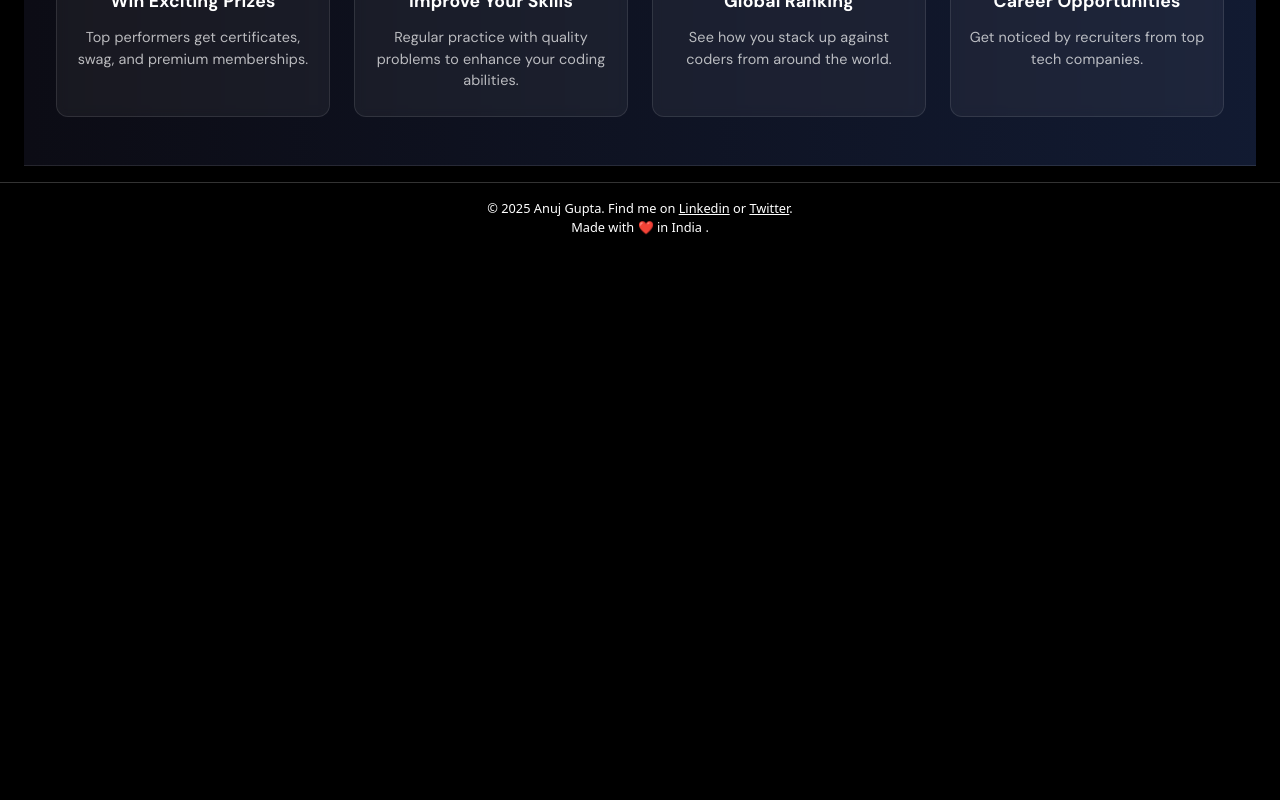
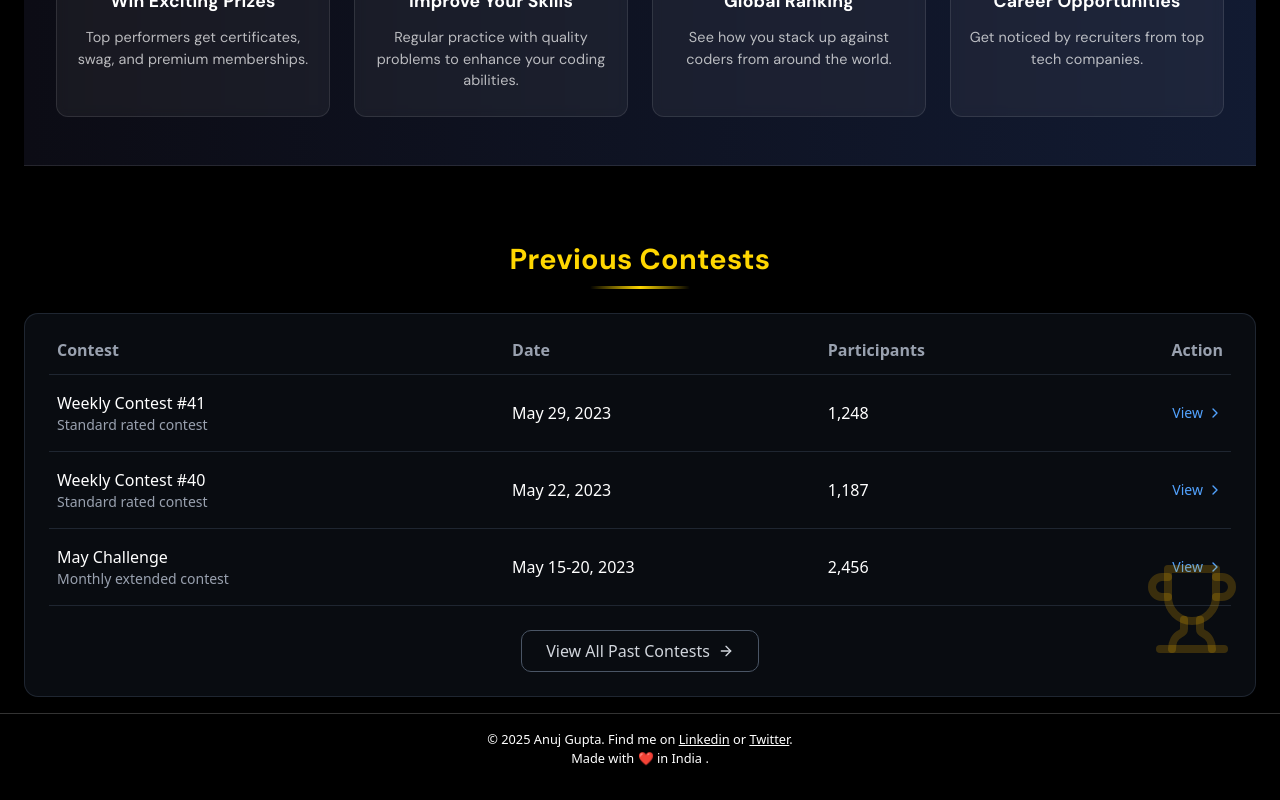
Before and after one commit to a-nuj1/CP-Application-Frontend, a React (Vite) app: page /contest in a window 1280 px wide. Shown: the part 1691-2491 px from the top of the page. Before the commit the page ends 1960 px from the top, so only its background shows below. Built offline with nearby package versions, Linux system fonts and the light colour scheme; a web font is replaced by a local one.

Commit message:
past contest added

```diff
--- a/src/components/pages/Contest.jsx
+++ b/src/components/pages/Contest.jsx
@@ -13,6 +13,9 @@ import {
   StarIcon,
   ChevronRight,
   ChevronLeft,
+  Trophy,
+  Archive,
+  ArrowRight,
 } from "lucide-react";
 import { motion, AnimatePresence } from "framer-motion";
 import { keyframes } from "@emotion/react";
@@ -988,7 +991,106 @@ const Contest = () => {
         </Grid>
       </Box>
 
+      {/* Past Contest */}
+      <div className="w-full mx-auto mt-10 px-4 md:px-0 ">
+      <Typography
+          sx={{
+            color: "#FFD700",
+            mt: 4,
+            mb: 4,
+            fontFamily: "DM Sans, sans-serif",
+            fontSize: { xs: "1.2rem", sm: "1.3rem", md: "1.8rem" },
+            fontWeight: "bold",
+            textAlign: "center",
+            position: "relative",
+            display: "inline-block",
+            width: "100%",
+            "&:after": {
+              content: '""',
+              position: "absolute",
+              bottom: "-8px",
+              left: "50%",
+              transform: "translateX(-50%)",
+              width: "100px",
+              height: "3px",
+              background:
+                "linear-gradient(90deg, transparent, #FFD700, transparent)",
+              borderRadius: "3px",
+            },
+          }}
+        >
+          Previous Contests
+        </Typography>
 
+        <div className="bg-gray-800/30 rounded-xl p-6 border border-gray-700/50 backdrop-blur-sm">
+          <div className="overflow-x-auto">
+            <table className="w-full">
+              <thead>
+                <tr className="text-gray-400 border-b border-gray-700/50">
+                  <th className="text-left pb-3 pl-2">Contest</th>
+                  <th className="text-left pb-3">Date</th>
+                  <th className="text-left pb-3">Participants</th>
+                  <th className="text-right pb-3 pr-2">Action</th>
+                </tr>
+              </thead>
+              <tbody>
+                <tr className="border-b border-gray-700/50 hover:bg-gray-700/20">
+                  <td className="py-4 pl-2">
+                    <div className="font-medium">Weekly Contest #41</div>
+                    <div className="text-sm text-gray-400">Standard rated contest</div>
+                  </td>
+                  <td className="py-4">May 29, 2023</td>
+                  <td className="py-4">1,248</td>
+                  <td className="py-4 pr-2 text-right">
+                    <button className="text-blue-400 hover:text-blue-300 text-sm font-medium flex items-center justify-end w-full">
+                      View <ChevronRight className="ml-1" size={16} />
+                    </button>
+                  </td>
+                </tr>
+                <tr className="border-b border-gray-700/50 hover:bg-gray-700/20">
+                  <td className="py-4 pl-2">
+                    <div className="font-medium">Weekly Contest #40</div>
+                    <div className="text-sm text-gray-400">Standard rated contest</div>
+                  </td>
+                  <td className="py-4">May 22, 2023</td>
+                  <td className="py-4">1,187</td>
+                  <td className="py-4 pr-2 text-right">
+                    <button className="text-blue-400 hover:text-blue-300 text-sm font-medium flex items-center justify-end w-full">
+                      View <ChevronRight className="ml-1" size={16} />
+                    </button>
+                  </td>
+                </tr>
+                <tr className="border-b border-gray-700/50 hover:bg-gray-700/20">
+                  <td className="py-4 pl-2">
+                    <div className="font-medium">May Challenge</div>
+                    <div className="text-sm text-gray-400">Monthly extended contest</div>
+                  </td>
+                  <td className="py-4">May 15-20, 2023</td>
+                  <td className="py-4">2,456</td>
+                  <td className="py-4 pr-2 text-right">
+                    <button className="text-blue-400 hover:text-blue-300 text-sm font-medium flex items-center justify-end w-full">
+                      View <ChevronRight className="ml-1" size={16} />
+                    </button>
+                  </td>
+                </tr>
+
+              </tbody>
+            </table>
+          </div>
+
+          <div className="flex justify-center mt-6">
+            <button className="px-6 py-2 border border-gray-600 text-gray-300 hover:bg-gray-700/50 font-medium rounded-lg transition-all flex items-center">
+              View All Past Contests
+              <ArrowRight className="ml-2" size={16} />
+            </button>
+          </div>
+        </div>
+
+
+      <div className="absolute bottom-10 right-10 w-24 h-24 text-amber-400/20 z-0">
+        <Trophy className="w-full h-full" />
+      </div>
+      </div>
 
     </Box>
   );
```
